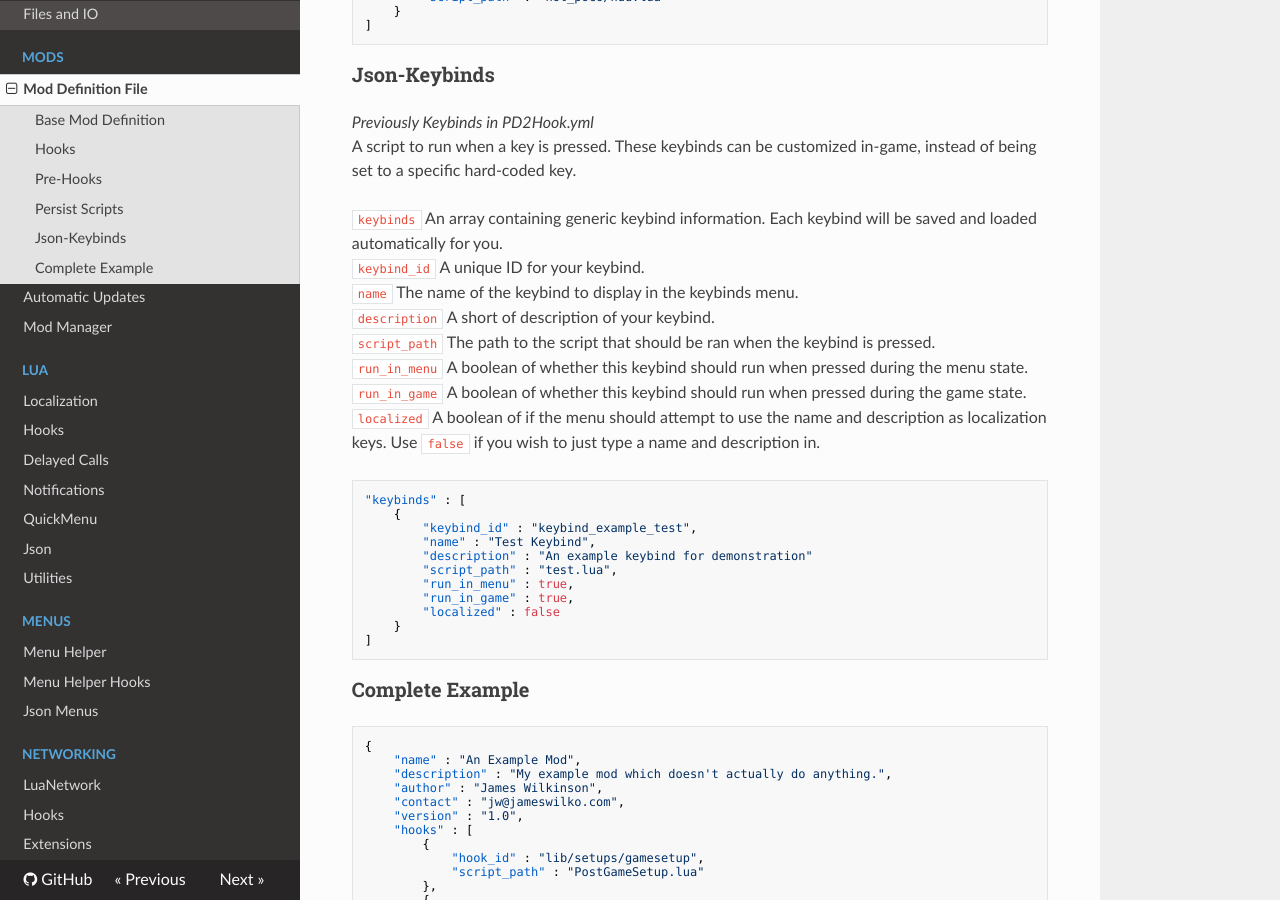
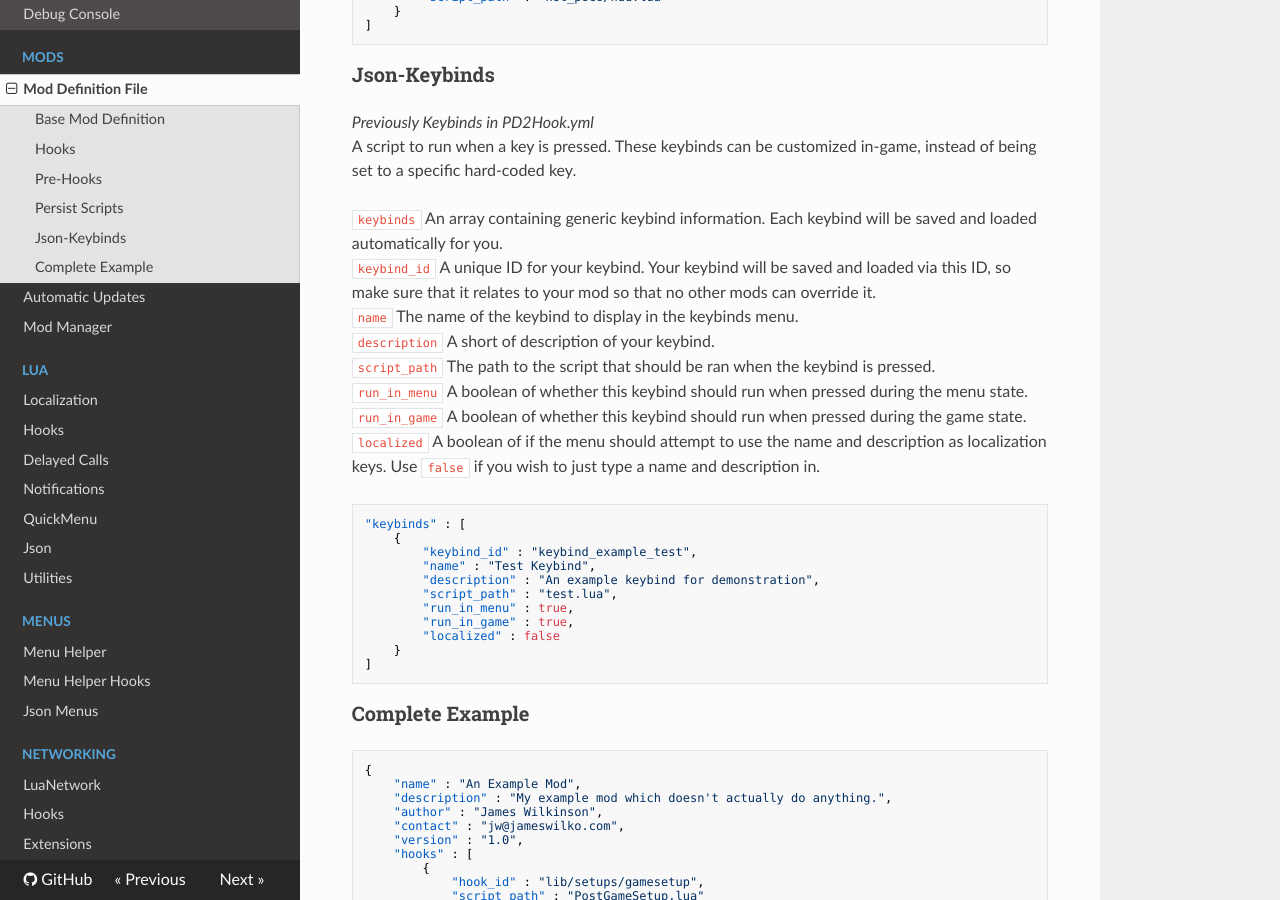
Before and after one commit to JamesWilko/Payday-2-BLT-Docs, an MkDocs documentation site: the page built from docs/mods/definition.md, in a window 1280 px wide and 900 px high, scrolled down 1899 px. Built offline with MkDocs 1.6.1, drawn with Linux system fonts in a browser that asks for light colours; nearby versions of some CDN libraries; old or Windows-style settings are respelled for this version of MkDocs.

Commit message:
Added debug console page Made keybind_id information explicit in what it does

```diff
--- a/docs/mods/definition.md
+++ b/docs/mods/definition.md
@@ -89,7 +89,7 @@ _Previously Keybinds in PD2Hook.yml_
 A script to run when a key is pressed. These keybinds can be customized in-game, instead of being set to a specific hard-coded key.
 
 `keybinds` An array containing generic keybind information. Each keybind will be saved and loaded automatically for you.
-`keybind_id` A unique ID for your keybind.
+`keybind_id` A unique ID for your keybind. Your keybind will be saved and loaded via this ID, so make sure that it relates to your mod so that no other mods can override it.
 `name` The name of the keybind to display in the keybinds menu.
 `description` A short of description of your keybind.
 `script_path` The path to the script that should be ran when the keybind is pressed.
@@ -102,7 +102,7 @@ Use `false` if you wish to just type a name and description in.
 		{
 			"keybind_id" : "keybind_example_test",
 			"name" : "Test Keybind",
-			"description" : "An example keybind for demonstration"
+			"description" : "An example keybind for demonstration",
 			"script_path" : "test.lua",
 			"run_in_menu" : true,
 			"run_in_game" : true,
--- a/mkdocs.yml
+++ b/mkdocs.yml
@@ -7,6 +7,7 @@ pages:
 - ['globals/variables.md', 'Lua Globals', 'Global Variables']
 - ['globals/functions.md', 'Lua Globals', 'Global Functions']
 - ['globals/file.md', 'Lua Globals', 'Files and IO']
+- ['globals/console.md', 'Lua Globals', 'Debug Console']
 - ['mods/definition.md', 'Mods', 'Mod Definition File']
 - ['mods/updates.md', 'Mods', 'Automatic Updates']
 - ['mods/manager.md', 'Mods', 'Mod Manager']
```
Also changed, not shown: docs/globals/console.md (added, +17 -0 lines), docs/index.md (+1 -0 lines).
